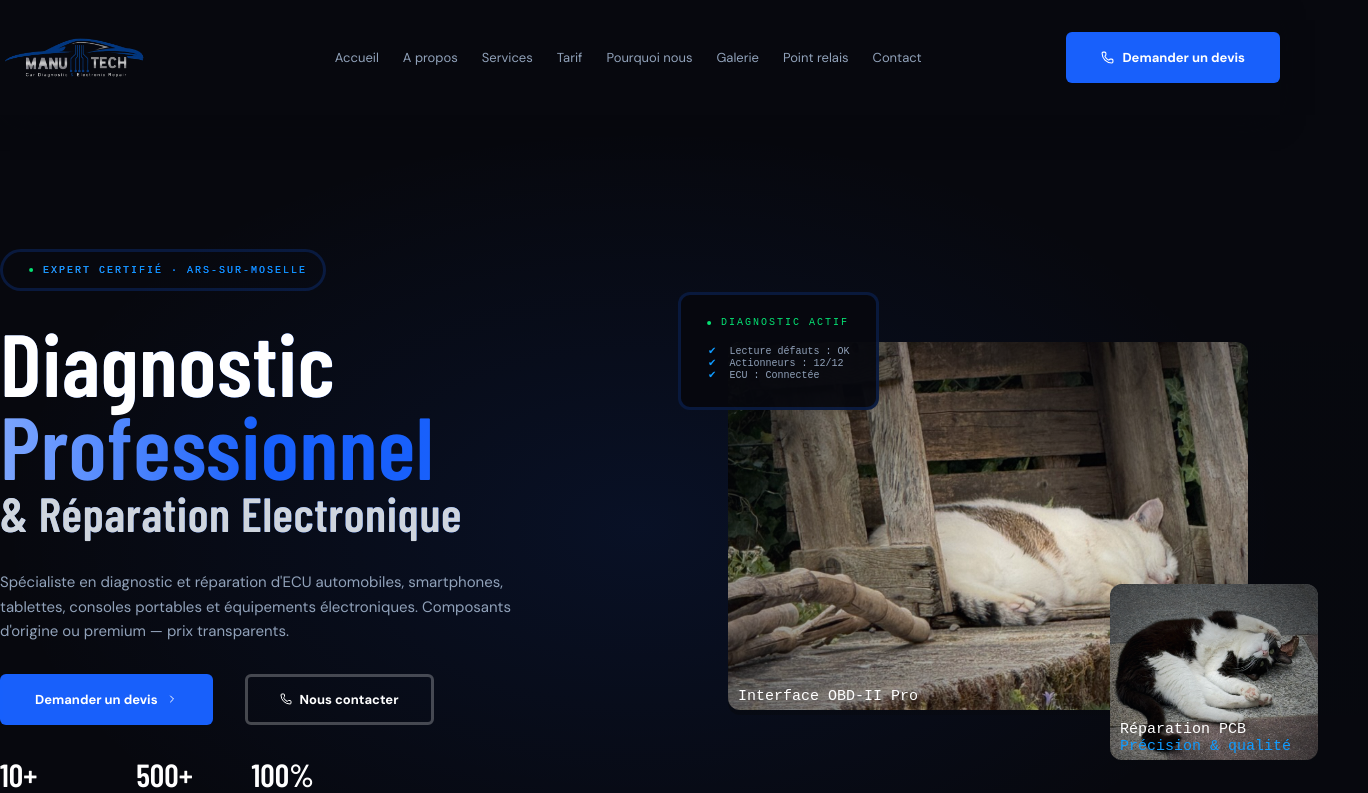
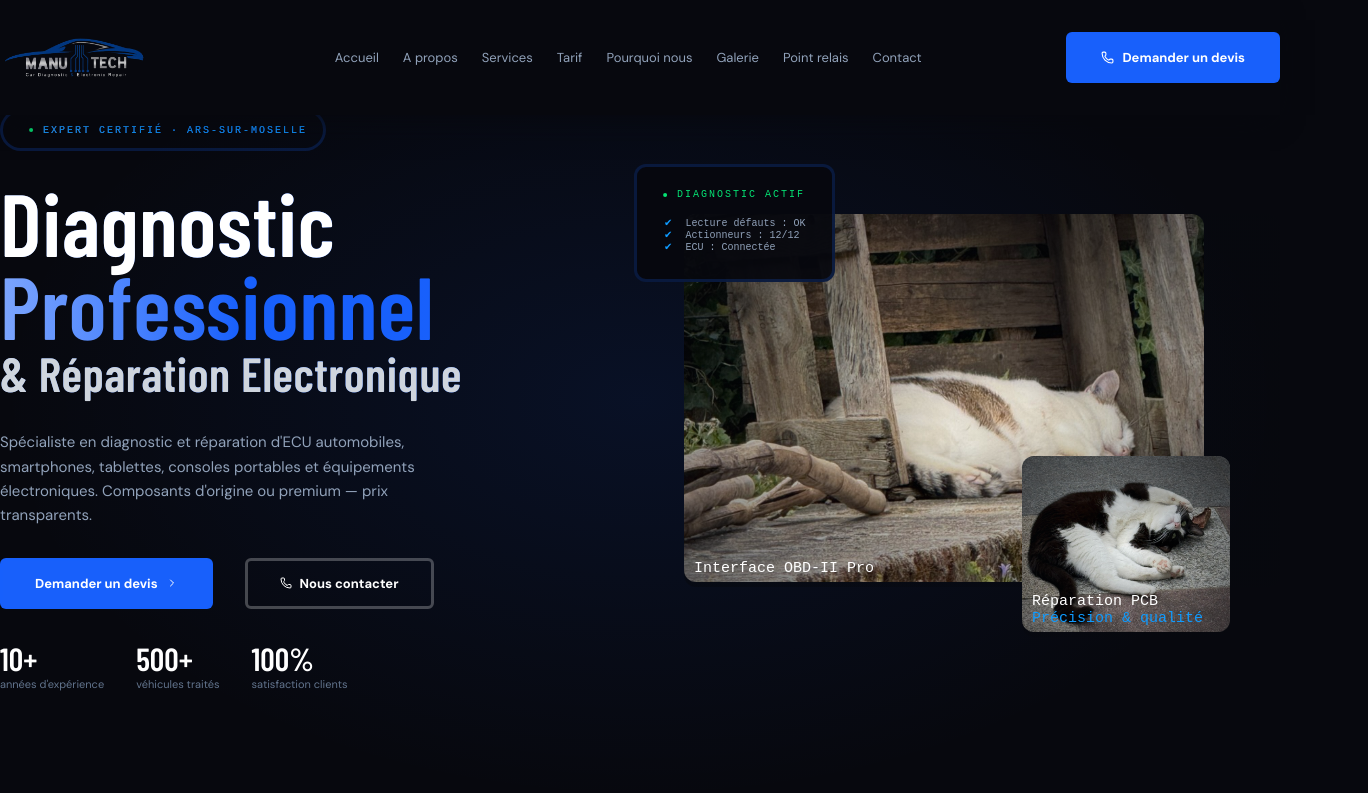
Before and after one commit to Kaohiso/manu-tech, a Vue app: page / in a window 1280 px wide. Shown: the top 793 px of the page, 1368 px wide, since content can reach past the window. Built offline with nearby package versions, Linux system fonts and the light colour scheme; the HTML template or start-up script is replaced by a standard one; a web font is replaced by a local one.

Commit message:
Remove the section in “Vehicles” and adjust the spacing between elements in the Services section, as well as adjust the height and padding in the Hero section

```diff
--- a/src/App.vue
+++ b/src/App.vue
@@ -58,12 +58,17 @@ a {
   text-decoration: none;
 }
 
-section {
-  padding: var(--app-pading-section);
-}
+h1 {
+  display: grid;
+  font-size: var(--sys-font-size-h1);
+  font-weight: var(--sys-font-weight-h1);
+  font-family: var(--sys-font-family-h1);
+  letter-spacing: var(--sys-letter-spacing-h1);
+  margin: 0;
 
-h1 {
-  margin: 0;
+  > span {
+    line-height: 83px;
+  }
 }
 
 h2 {
--- a/src/features/AppHero.vue
+++ b/src/features/AppHero.vue
@@ -7,7 +7,6 @@ import AppSection from '@/features/layout/AppSection.vue'
 import { callPhoneNumber, smsPhoneNumber } from '@/data/contact.ts'
 
 const iconSize = 12
-const chipSize = 6
 </script>
 
 <template>
@@ -82,12 +81,10 @@ const chipSize = 6
 <style lang="css" scoped>
 :deep(.app-hero) {
   display: grid;
-  grid-template-columns: 50% 50%;
+  grid-template-columns: 1fr 1fr;
   column-gap: var(--ref-size-88);
   align-items: center;
-  height: 100vh;
-  width: 100%;
-
+  height: 100dvh;
   background: radial-gradient(
     closest-side,
     hsl(from var(--sys-color-primary) h s l / 0.1),
@@ -99,18 +96,6 @@ const chipSize = 6
     height: fit-content;
     width: 80%;
     gap: 30px;
-
-    h1 {
-      display: grid;
-      font-size: var(--sys-font-size-h1);
-      font-weight: var(--sys-font-weight-h1);
-      font-family: var(--sys-font-family-h1);
-      letter-spacing: var(--sys-letter-spacing-h1);
-
-      > span {
-        line-height: 83px;
-      }
-    }
 
     .title {
       background: linear-gradient(
--- a/src/features/AppVehicles.vue
+++ b/src/features/AppVehicles.vue
@@ -29,7 +29,6 @@ const vehicules: string[] = [
 </script>
 
 <template>
-  <section>
   <div class="app-vehicules">
     <EyebrowMT>Véhicules compatibles</EyebrowMT>
     <h3>Marques prises en charge</h3>
@@ -39,7 +38,6 @@ const vehicules: string[] = [
       </ChipMT>
     </div>
   </div>
-  </section>
 </template>
 
 <style scoped>
@@ -48,6 +46,7 @@ const vehicules: string[] = [
   display: grid;
   text-align: center;
   gap: 20px;
+  margin: var(--app-pading-section);
   padding: 40px;
   border-radius: var(--app-radius);
   border: 2px solid hsl(from var(--sys-color-text-secondary) h s l / 0.1);
--- a/src/features/layout/AppSection.vue
+++ b/src/features/layout/AppSection.vue
@@ -2,7 +2,7 @@
 defineOptions({ inheritAttrs: false })
 
 interface Section {
-  idSection: string
+  idSection?: string
 }
 
 defineProps<Section>()
@@ -21,6 +21,10 @@ defineProps<Section>()
   display: grid;
   justify-content: center;
 
+  &:nth-of-type(n + 2) {
+    padding: var(--app-pading-section);
+  }
+
   > .content {
     width: 100vw;
     max-width: var(--app-inline-size);
```
Lines whose indentation alone changed are shown as unchanged.
